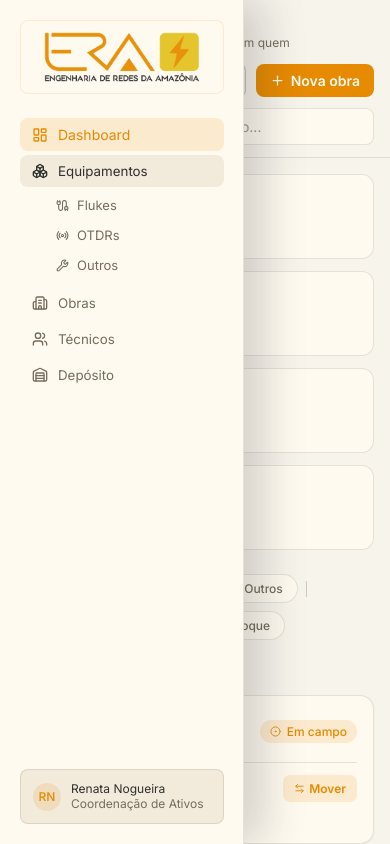
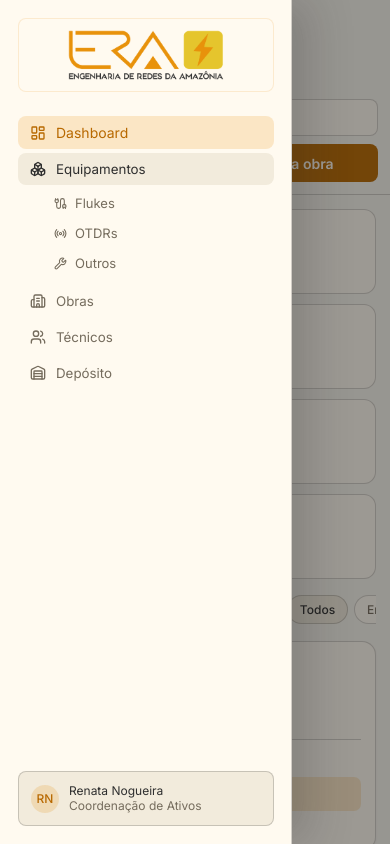
Before and after one commit to marcusv614/ERA-gerenciador-equipamentos, a React (Vite) app: page / in a window 390 px wide. Built offline with nearby package versions, Linux system fonts and the light colour scheme.

Commit message:
feat: melhorar responsividade mobile

```diff
--- a/src/components/fibra-track/FibraTrack.jsx
+++ b/src/components/fibra-track/FibraTrack.jsx
@@ -100,6 +100,15 @@ export function FibraTrack() {
 
   return (
     <div className={styles.root} data-theme={darkMode ? 'dark' : 'light'}>
+      {sidebarOpen && (
+        <button
+          type="button"
+          className={styles.sidebarScrim}
+          aria-label="Fechar menu lateral"
+          onClick={() => setSidebarOpen(false)}
+        />
+      )}
+
       {/* Sidebar */}
       <aside
         className={`${styles.sidebar} ${sidebarOpen ? styles.sidebarOpen : styles.sidebarClosed}`}
--- a/src/components/fibra-track/FibraTrack.module.css
+++ b/src/components/fibra-track/FibraTrack.module.css
@@ -9,14 +9,20 @@
 }
 
 .root[data-theme='dark'] {
-  --bg: #2F2F2F;
-  --surface: #3a3a3a;
-  --surface-2: #45413a;
-  --border: rgba(255, 250, 240, 0.14);
-  --border-strong: rgba(255, 250, 240, 0.28);
+  --bg: #141414;
+  --surface: #1d1d1d;
+  --surface-2: #28251f;
+  --border: rgba(255, 250, 240, 0.24);
+  --border-strong: rgba(255, 250, 240, 0.44);
   --text: #fffaf0;
   --text-muted: #d8cdb8;
-  --accent-dim: rgba(var(--era-orange-rgb), 0.2);
+  --accent: #FFB13B;
+  --accent-dim: rgba(var(--era-orange-rgb), 0.28);
+  --warn: #FFE08A;
+}
+
+.sidebarScrim {
+  display: none;
 }
 
 /* Sidebar */
@@ -25,6 +31,7 @@
   overflow-y: auto;
   display: flex;
   flex-direction: column;
+  position: relative;
   background: var(--surface);
   transition: width 0.18s ease;
 }
@@ -52,6 +59,7 @@
 }
 
 .sidebarInner {
+  position: relative;
   padding: 20px;
   display: flex;
   flex-direction: column;
@@ -201,16 +209,29 @@
   border-bottom: 1px solid var(--border);
 }
 
+.topbar > div:not(.topbarRight) {
+  min-width: 0;
+}
+
 .toggleBtn {
-  padding: 6px;
-  border-radius: 6px;
+  width: 34px;
+  height: 34px;
+  padding: 0;
+  display: inline-flex;
+  align-items: center;
+  justify-content: center;
+  flex-shrink: 0;
+  border-radius: 9999px;
   color: var(--text-muted);
-  background: transparent;
-  border: none;
+  background: var(--surface);
+  border: 1px solid var(--border-strong);
   cursor: pointer;
+  transition: color 0.15s ease, border-color 0.15s ease, background 0.15s ease;
 }
 .toggleBtn:hover {
-  color: var(--text);
+  color: var(--accent);
+  border-color: rgba(var(--era-orange-rgb), 0.48);
+  background: var(--surface-2);
 }
 
 .title {
@@ -218,6 +239,7 @@
   font-weight: 600;
   font-family: var(--font-display);
   margin: 0;
+  color: var(--text);
 }
 
 .subtitle {
@@ -358,6 +380,7 @@
 
 .content {
   flex: 1;
+  min-width: 0;
   overflow-y: auto;
   padding: 24px;
   scrollbar-width: thin;
@@ -772,6 +795,7 @@
 
 .obraEquipText {
   min-width: 0;
+  flex: 1 1 auto;
 }
 
 .obraEquipTopRow {
@@ -822,3 +846,186 @@
   background: rgba(var(--era-orange-rgb), 0.2);
   border-color: rgba(var(--era-orange-rgb), 0.25);
 }
+
+@media (max-width: 768px) {
+  .root {
+    overflow: hidden;
+  }
+
+  .sidebarScrim {
+    position: fixed;
+    inset: 0;
+    z-index: 35;
+    display: block;
+    padding: 0;
+    background: rgba(20, 20, 20, 0.42);
+    border: none;
+  }
+
+  .sidebar {
+    position: fixed;
+  }
+
+  .sidebarOpen {
+    width: min(82vw, 292px);
+  }
+
+  .sidebarInner {
+    width: min(82vw, 292px);
+    min-width: 0;
+    padding: 18px;
+  }
+
+  .main {
+    width: 100%;
+  }
+
+  .content {
+    padding: 14px;
+  }
+
+  .topbar {
+    align-items: flex-start;
+    gap: 10px;
+    padding: 12px 16px;
+  }
+
+  .topbarRight {
+    width: 100%;
+    display: grid;
+    grid-template-columns: auto minmax(0, 1fr);
+    gap: 8px;
+    margin-left: 0;
+  }
+
+  .searchBox {
+    grid-column: 1 / -1;
+    order: initial;
+    flex-basis: auto;
+    max-width: none;
+  }
+
+  .btnGhost,
+  .btnPrimary {
+    width: 100%;
+    min-height: 38px;
+    justify-content: center;
+    padding: 8px 10px;
+  }
+
+  .btnGhost {
+    grid-column: 1 / 2;
+  }
+
+  .btnPrimary {
+    grid-column: 2 / 3;
+  }
+
+  .themeSwitch {
+    width: 72px;
+    height: 34px;
+  }
+
+  .statsGrid {
+    grid-template-columns: repeat(2, minmax(0, 1fr));
+    gap: 10px;
+    margin-bottom: 16px;
+  }
+
+  .filters {
+    gap: 6px;
+    margin-bottom: 14px;
+    overflow-x: auto;
+    flex-wrap: nowrap;
+    padding-bottom: 3px;
+  }
+
+  .filterChip {
+    flex: 0 0 auto;
+    padding-inline: 12px;
+  }
+
+  .filterDivider {
+    flex: 0 0 1px;
+  }
+
+  .equipGrid,
+  .tecnicoGrid {
+    grid-template-columns: minmax(0, 1fr);
+  }
+
+  .equipCard,
+  .obraCard {
+    padding: 14px;
+  }
+
+  .equipHead,
+  .obraHead {
+    align-items: flex-start;
+    flex-direction: column;
+  }
+
+  .equipFooter,
+  .obraEquipRow {
+    align-items: stretch;
+    flex-direction: column;
+  }
+
+  .moverBtn,
+  .obraMoverBtn {
+    width: 100%;
+    justify-content: center;
+    min-height: 34px;
+  }
+
+  .obraMeta {
+    gap: 6px 10px;
+  }
+
+  .obraEquipTopRow {
+    align-items: flex-start;
+    flex-direction: column;
+    gap: 2px;
+  }
+
+  .obraEquipMov {
+    white-space: normal;
+  }
+}
+
+@media (max-width: 440px) {
+  .topbar {
+    padding: 12px;
+  }
+
+  .title {
+    font-size: 16px;
+  }
+
+  .subtitle {
+    font-size: 11.5px;
+  }
+
+  .topbarRight {
+    grid-template-columns: 1fr 1fr;
+  }
+
+  .themeSwitch {
+    grid-column: 1 / -1;
+    justify-self: start;
+  }
+
+  .statsGrid {
+    grid-template-columns: minmax(0, 1fr);
+  }
+
+  .equipIdent,
+  .obraEquipInfo {
+    width: 100%;
+  }
+
+  .equipModel,
+  .obraEquipNome {
+    white-space: normal;
+  }
+}
--- a/src/components/stat-card/StatCard.module.css
+++ b/src/components/stat-card/StatCard.module.css
@@ -31,4 +31,5 @@
 }
 .warn {
   color: var(--warn);
+  font-weight: 700;
 }
--- a/src/components/status-badge/StatusBadge.module.css
+++ b/src/components/status-badge/StatusBadge.module.css
@@ -25,8 +25,9 @@
 }
 
 .manutencao {
-  background: rgba(var(--era-yellow-rgb), 0.22);
+  background: rgba(var(--era-yellow-rgb), 0.32);
   color: var(--warn);
+  font-weight: 700;
 }
 .manutencao .dot {
   color: var(--warn);
--- a/src/index.css
+++ b/src/index.css
@@ -11,13 +11,13 @@
   --bg: #f7f4ec;
   --surface: #fffaf0;
   --surface-2: #f2ebdc;
-  --border: rgba(47, 47, 47, 0.12);
-  --border-strong: rgba(47, 47, 47, 0.22);
+  --border: rgba(47, 47, 47, 0.22);
+  --border-strong: rgba(47, 47, 47, 0.38);
   --text: var(--era-graphite);
   --text-muted: #756c5d;
-  --accent: var(--era-orange);
-  --accent-dim: rgba(var(--era-orange-rgb), 0.14);
-  --warn: var(--era-yellow);
+  --accent: #B86900;
+  --accent-dim: rgba(var(--era-orange-rgb), 0.18);
+  --warn: #7C5B00;
   --info: var(--era-bolt);
   --font-display: 'Space Grotesk', sans-serif;
   --font-body: 'Inter', sans-serif;
```
